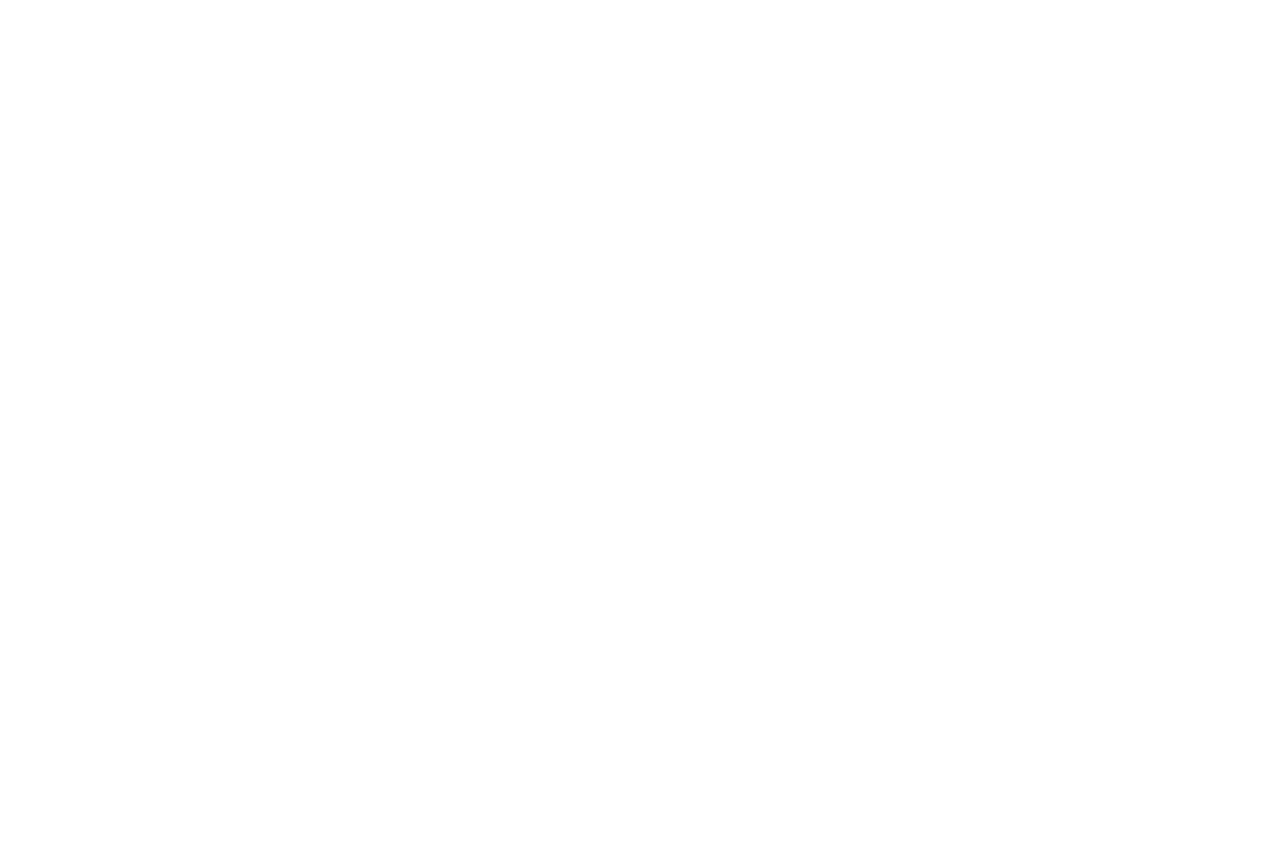
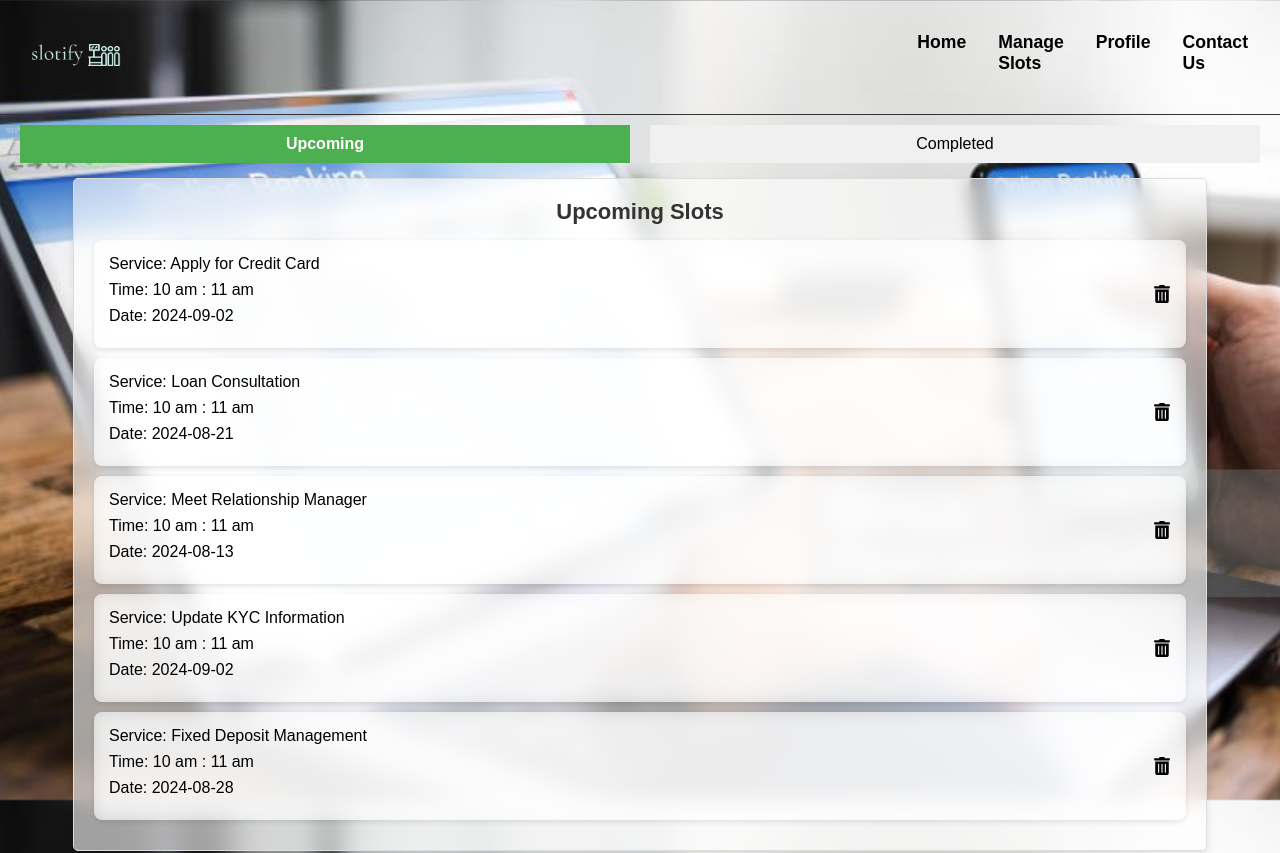
Before and after one commit to maniram3112/slotify, a React (Create React App) app: page /manage-slots in a window 1280 px wide. Before the commit this address had no page. Shown: the top 853 px of the page. Before the commit the page ends 800 px from the top, so only its background shows below. Built offline with nearby package versions, Linux system fonts and the light colour scheme.

Commit message:
Implemented the Manage Slots page

```diff
--- a/src/App.js
+++ b/src/App.js
@@ -3,7 +3,7 @@ import { Navigate, Route, Routes, useLocation, useNavigate } from 'react-router-
 import './App.css';
 import pages from './pages';
 
-const { LandingPage, Home, Slots } = pages;
+const { LandingPage, Home, Slots, ManageSlots } = pages;
 
 function App() {
   const [isLoggedIn, setIsLoggedIn] = useState(() => {
@@ -58,6 +58,10 @@ function App() {
           <Slots/>
         }
         />
+        <Route path ="/manage-slots" element={
+          <ManageSlots/>
+        }
+        />
       </Routes>
     </div>
   );
--- a/src/components/NavbarMain/NavbarMain.jsx
+++ b/src/components/NavbarMain/NavbarMain.jsx
@@ -1,12 +1,12 @@
 import React from 'react';
-import { useNavigate } from 'react-router-dom';
+import { Link, useNavigate } from 'react-router-dom';
 import images from '../../assets';
 import './NavbarMain.css';
 
 const Menu = () => (
     <>
         {/* <p><a href="#aboutUs">About Us</a></p> */}
-        <p><a href="#manage">Manage Slots</a></p>
+        <p><Link to='/manage-slots'>Manage Slots</Link></p>
         <p><a href="#profile">Profile</a></p>
         <p><a href="#contact">Contact Us</a></p>
     </>
--- a/src/components/NavbarSlots/NavbarSlots.jsx
+++ b/src/components/NavbarSlots/NavbarSlots.jsx
@@ -1,13 +1,12 @@
 import React from 'react';
 import { Link } from 'react-router-dom';
 import images from '../../assets';
-// import Booking from '../Booking/Booking';
 import './NavbarSlots.css';
 
 const Menu = () => (
     <>
         <p><Link to="/home">Home</Link></p>
-        <p><a href="#manage">Manage Slots</a></p>
+        <p><Link to='/manage-slots'>Manage Slots</Link></p>
         <p><a href="#profile">Profile</a></p>
         <p><a href="#contact">Contact Us</a></p>
     </>
@@ -16,18 +15,14 @@ const Menu = () => (
 const NavbarSlots = () => {
     return (
         <div className='navbar-container'>
-            {/* <img className='nav-bg bg-img' src={images.nav2} alt='background' /> */}
             <div className='navbar-content'>
                 <div className='navbar-logo'>
-                    <img src={images.logo2} alt='logo'/>
+                    <img src={images.logo1} alt='logo'/>
                 </div>
                 <div className='navbar-links'>
                     <Menu/>
                 </div>
             </div>
-            {/* <div className='booking'>
-                <Booking />
-            </div> */}
         </div>
     );
 }
--- /dev/null
+++ b/src/constants/slotsHistory.jsx
@@ -0,0 +1,82 @@
+const isSecondSaturday = (date) =>{
+    const day = date.getDay();
+    const dateNum = date.getDate();
+    return day === 6 && dateNum > 7 && dateNum <= 14;
+};
+
+const isWeekendOrSecondSaturday = (date) => {
+    const day = date.getDay();
+    return day === 0 || isSecondSaturday(date);
+};
+
+const generateRandomDate = (start, end) =>{
+    let date;
+    do{
+        date = new Date(
+            start.getTime() + Math.random() * (end.getTime() - start.getTime())
+        );
+    } while(isWeekendOrSecondSaturday(date));
+    return date.toISOString().split('T')[0];
+};
+
+const today = new Date();
+const next30Days = new Date(today);
+next30Days.setDate(today.getDate() + 30);
+
+const past30Days = new Date(today);
+past30Days.setDate(today.getDate() - 30);
+
+const slotsHistory = [
+    {
+        status : "upcoming",
+        availSlots: [
+            {
+                service : "Apply for Credit Card",
+                time : '10 am : 11 am',
+                date: generateRandomDate(today, next30Days),
+            },
+            {
+                service : "Loan Consultation",
+                time : '10 am : 11 am',
+                date: generateRandomDate(today, next30Days),
+            },
+            {
+                service : "Meet Relationship Manager",
+                time : '10 am : 11 am',
+                date: generateRandomDate(today, next30Days),
+            },
+            {
+                service : "Update KYC Information",
+                time : '10 am : 11 am',
+                date: generateRandomDate(today, next30Days),
+            },
+            {
+                service : "Fixed Deposit Management",
+                time : '10 am : 11 am',
+                date: generateRandomDate(today, next30Days),
+            },
+        ]
+    },
+    {
+        status : "completed",
+        availSlots: [
+            {
+                service : "Open New Account",
+                time : '10 am : 11 am',
+                date: generateRandomDate(past30Days,  today),
+            },
+            {
+                service : "Update KYC Information",
+                time : '10 am : 11 am',
+                date: generateRandomDate(past30Days,  today),
+            },
+            {
+                service : "Fixed Deposit Management",
+                time : '10 am : 11 am',
+                date: generateRandomDate(past30Days,  today),
+            },
+        ]
+    },
+]
+
+export default slotsHistory;
--- /dev/null
+++ b/src/pages/ManageSlots/ManageSlots.css
@@ -0,0 +1,86 @@
+.manage {
+    background: url('../../assets/history/bankingHistory.jpg') no-repeat center center fixed;
+    background-size: cover;
+    font-family: Arial, sans-serif;
+}
+
+.manage-container {
+    padding: 10px;
+}
+
+.tabs {
+    margin-bottom: 15px;
+}
+
+.tab {
+    flex: 1;
+    padding: 10px 20px;
+    border: none;
+    cursor: pointer;
+    background-color: #f0f0f0;
+    margin: 0 10px;
+    transition: background-color 0.3s;
+    font-size: 16px;
+    text-align: center;
+}
+
+.tab.active {
+    background-color: #4caf50;
+    color: white;
+    font-weight: bold;
+}
+
+.manage-upcoming,
+.manage-completed {
+    padding: 20px;
+    border: 1px solid #ddd;
+    border-radius: 5px;
+    background-color: rgba(255, 255, 255, 0.6);
+    backdrop-filter: blur(10px);
+    box-shadow: 0 4px 8px rgba(0, 0, 0, 0.1);
+    margin: 0 5%;
+}
+
+.manage-upcoming h3,
+.manage-completed h3 {
+    text-align: center;
+    font-size: 22px;
+    margin-bottom: 15px;
+    color: #333;
+}
+
+.slot-item {
+    display: flex;
+    justify-content: space-between;
+    align-items: center;
+    padding: 15px;
+    margin-bottom: 10px;
+    border-radius: 8px;
+    background-color: rgba(255, 255, 255, 0.5);
+    backdrop-filter: blur(8px);
+    box-shadow: 0 2px 5px rgba(0, 0, 0, 0.1);
+}
+
+.slot-info {
+    display: flex;
+    flex-direction: column;
+}
+
+.slots-action {
+    display: flex;
+    gap: 10px;
+}
+
+.icon {
+    cursor: pointer;
+    transition: color 0.2s;
+    font-size: 18px;
+}
+
+.icon.edit:hover {
+    color: #ffa726;
+}
+
+.icon.delete:hover {
+    color: #f44336;
+}
--- /dev/null
+++ b/src/pages/ManageSlots/ManageSlots.jsx
@@ -0,0 +1,97 @@
+import React, { useState } from 'react';
+import { FaTrashAlt } from 'react-icons/fa';
+import components from '../../components';
+import constants from '../../constants';
+import './ManageSlots.css';
+
+const {NavbarSlots, Footer} = components;
+const {slotsHistory} = constants;
+
+const ManageSlots = () => {
+
+    const [activeTab, setActiveTab] = useState('upcoming');
+    const [upcomingSlots, setUpcomingSlots] = useState(slotsHistory.find(s => s.status === 'upcoming').availSlots);
+    const [completedSlots] = useState(slotsHistory.find(s => s.status === 'completed').availSlots);
+
+    const handleTabClick = (tab) =>{
+        setActiveTab(tab);
+    }
+
+    const handleDelete = (index) =>{
+        const updateSlots = [...upcomingSlots];
+        updateSlots.splice(index, 1);
+        setUpcomingSlots(updateSlots);
+    }
+
+    // const handleEdit = (index) => {
+    //     alert(`Edit slot at ${index}`);
+    // }
+
+    return (
+        <div className='manage'>
+            <NavbarSlots/>
+            <div className='manage-container'>
+                <div className='tabs flex-center'>
+                    <button
+                        className={`tab ${activeTab === 'upcoming' ? 'active' : ''}`}
+                        onClick={() => handleTabClick('upcoming')}
+                    >
+                        Upcoming
+                    </button>
+                    <button
+                        className={`tab ${activeTab === 'completed' ? 'active' : ''}`}
+                        onClick={() => handleTabClick('completed')}
+                    >
+                        Completed
+                    </button>
+                </div>
+                    {
+                        activeTab === 'upcoming' && (
+                            <div className='manage-upcoming'>
+                                <h3>Upcoming Slots</h3>
+                                {
+                                    upcomingSlots.map((slot, index) =>(
+                                        <div key={index} className='slot-item'>
+                                            <div className='slot-info'>
+                                                <p>Service: {slot.service}</p>
+                                                <p>Time: {slot.time}</p>
+                                                <p>Date: {slot.date}</p>
+                                            </div>
+                                            <div className='slots-action'>
+                                                {/* <FaEdit className='icon edit' onClick={() => handleEdit(index)}/> */}
+                                                <FaTrashAlt className='icon delete' onClick={() => handleDelete(index)}/>
+                                            </div>
+                                        </div>
+                                    )
+                                )
+                                }
+                            </div>
+                        )
+                    }
+
+{
+                        activeTab === 'completed' && (
+                            <div className='manage-completed'>
+                                <h3>Completed Slots</h3>
+                                {
+                                    completedSlots.map((slot, index) =>(
+                                        <div key={index} className='slot-item'>
+                                            <div className='slot-info'>
+                                                <p>Service: {slot.service}</p>
+                                                <p>Time: {slot.time}</p>
+                                                <p>Date: {slot.date}</p>
+                                            </div>
+                                        </div>
+                                    )
+                                )
+                                }
+                            </div>
+                        )
+                    }
+            </div>
+            <Footer/>
+        </div>
+    )
+}
+
+export default ManageSlots
--- a/src/pages/index.js
+++ b/src/pages/index.js
@@ -2,6 +2,7 @@ import Home from './HomePage/Home';
 import LandingPage from './LandingPage/LandingPage';
 import SignIn from './LandingPage/SignIn/SignIn';
 import SignUp from './LandingPage/SignUp/SignUp';
+import ManageSlots from './ManageSlots/ManageSlots';
 import Slots from './Slots/Slots';
 
 const pages = {
@@ -9,7 +10,8 @@ const pages = {
     SignIn,
     SignUp,
     Home,
-    Slots
+    Slots,
+    ManageSlots
 }
 
 export default pages;
```
Also changed, not shown: src/constants/index.js (+6 -4 lines), src/assets/history/bankingHistory.jpg (added), src/assets/history/bankingHistory1.jpg (added), src/constants/about.jsx (renamed from src/constants/data/about.jsx), src/constants/faq.jsx (renamed from src/constants/data/faq.jsx), src/constants/slotAvail.jsx (renamed from src/constants/data/slotAvail.jsx).
